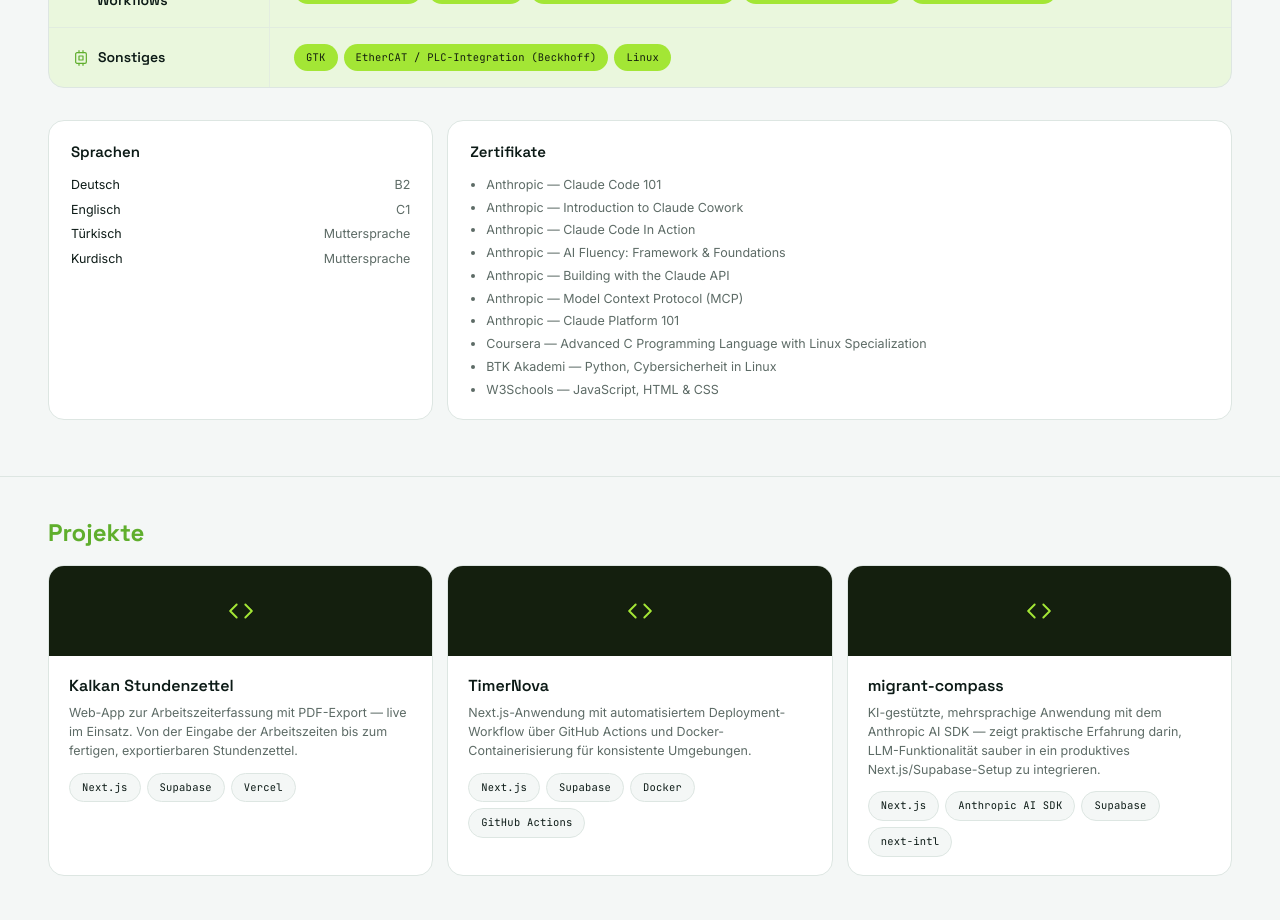
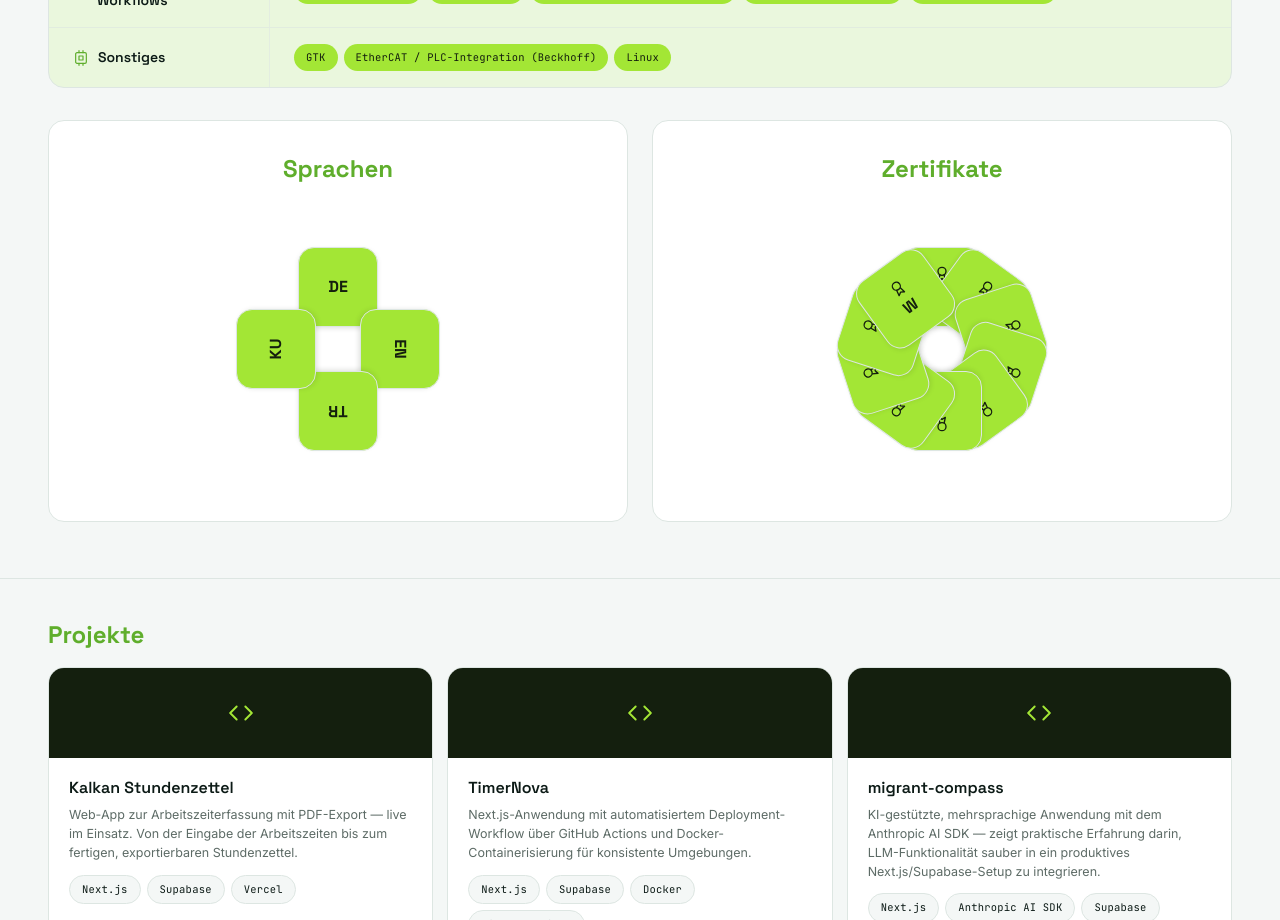
Before and after one commit to kalkanlatif/latif-portfolio, a Next.js app: page / in a window 1280 px wide. Shown: the part 1820-2740 px from the top of the page. Built offline with nearby package versions, Linux system fonts and the light colour scheme.

Commit message:
style: redesign languages/certificates as neon petal clusters with slower easing

```diff
--- /dev/null
+++ b/src/components/PetalCluster.tsx
@@ -0,0 +1,84 @@
+"use client";
+
+import { useState } from "react";
+import type { ReactNode } from "react";
+
+type Petal = {
+  key: string;
+  label: ReactNode;
+  detail: ReactNode;
+};
+
+export default function PetalCluster({
+  petals,
+  cardSize,
+  radius,
+  clusterSize,
+  cardClassName,
+  labelClassName,
+  detailClassName,
+}: {
+  petals: Petal[];
+  cardSize: number;
+  radius: number;
+  clusterSize: number;
+  cardClassName: string;
+  labelClassName: string;
+  detailClassName: string;
+}) {
+  const [hovered, setHovered] = useState<number | null>(null);
+
+  return (
+    <div
+      className="relative mx-auto"
+      style={{ width: clusterSize, height: clusterSize }}
+    >
+      {petals.map((petal, i) => {
+        const angle = (360 / petals.length) * i;
+        const isHovered = hovered === i;
+        const transform = isHovered
+          ? "translate(-50%, -50%) rotate(0deg) scale(1.3)"
+          : `translate(-50%, -50%) rotate(${angle}deg) translateY(-${radius}px)`;
+
+        return (
+          <div
+            key={petal.key}
+            onMouseEnter={() => setHovered(i)}
+            onMouseLeave={() => setHovered(null)}
+            style={{
+              position: "absolute",
+              top: "50%",
+              left: "50%",
+              width: cardSize,
+              height: cardSize,
+              transform,
+              zIndex: isHovered ? 50 : i,
+              transition:
+                "transform 600ms cubic-bezier(0.22, 1, 0.36, 1), box-shadow 600ms cubic-bezier(0.22, 1, 0.36, 1)",
+              boxShadow: isHovered
+                ? "0 18px 34px -10px rgba(20, 31, 14, 0.45)"
+                : "0 2px 6px -2px rgba(20, 31, 14, 0.18)",
+            }}
+            className={`flex items-center justify-center rounded-card border border-border ${cardClassName}`}
+          >
+            <span className={labelClassName}>{petal.label}</span>
+            <div
+              style={{
+                position: "absolute",
+                top: -cardSize * 0.55,
+                left: "50%",
+                transform: "translateX(-50%)",
+                opacity: isHovered ? 1 : 0,
+                transitionDelay: isHovered ? "200ms" : "0ms",
+                boxShadow: "0 10px 24px -6px rgba(20, 31, 14, 0.5)",
+              }}
+              className={`pointer-events-none w-max max-w-52 rounded-md px-3 py-2 text-center transition-opacity duration-500 ${detailClassName}`}
+            >
+              {petal.detail}
+            </div>
+          </div>
+        );
+      })}
+    </div>
+  );
+}
--- a/src/components/Skills.tsx
+++ b/src/components/Skills.tsx
@@ -1,3 +1,5 @@
+import PetalCluster from "@/components/PetalCluster";
+
 function TechPill({ children }: { children: string }) {
   return (
     <span className="rounded-pill bg-accent-bright px-3 py-[6px] font-mono text-[10.5px] tracking-[0.02em] text-card-dark">
@@ -90,23 +92,26 @@
 ];
 
 const languages = [
-  { name: "Deutsch", level: "B2" },
-  { name: "Englisch", level: "C1" },
-  { name: "Türkisch", level: "Muttersprache" },
-  { name: "Kurdisch", level: "Muttersprache" },
+  { code: "DE", name: "Deutsch", level: "B2" },
+  { code: "EN", name: "Englisch", level: "C1" },
+  { code: "TR", name: "Türkisch", level: "Muttersprache" },
+  { code: "KU", name: "Kurdisch", level: "Muttersprache" },
 ];
 
 const certificates = [
-  "Anthropic — Claude Code 101",
-  "Anthropic — Introduction to Claude Cowork",
-  "Anthropic — Claude Code In Action",
-  "Anthropic — AI Fluency: Framework & Foundations",
-  "Anthropic — Building with the Claude API",
-  "Anthropic — Model Context Protocol (MCP)",
-  "Anthropic — Claude Platform 101",
-  "Coursera — Advanced C Programming Language with Linux Specialization",
-  "BTK Akademi — Python, Cybersicherheit in Linux",
-  "W3Schools — JavaScript, HTML & CSS",
+  { issuer: "Anthropic", name: "Claude Code 101" },
+  { issuer: "Anthropic", name: "Introduction to Claude Cowork" },
+  { issuer: "Anthropic", name: "Claude Code In Action" },
+  { issuer: "Anthropic", name: "AI Fluency: Framework & Foundations" },
+  { issuer: "Anthropic", name: "Building with the Claude API" },
+  { issuer: "Anthropic", name: "Model Context Protocol (MCP)" },
+  { issuer: "Anthropic", name: "Claude Platform 101" },
+  {
+    issuer: "Coursera",
+    name: "Advanced C Programming Language with Linux Specialization",
+  },
+  { issuer: "BTK Akademi", name: "Python, Cybersicherheit in Linux" },
+  { issuer: "W3Schools", name: "JavaScript, HTML & CSS" },
 ];
 
 export default function Skills() {
@@ -154,33 +159,75 @@
         ))}
       </div>
 
-      <div className="mt-8 grid grid-cols-[repeat(auto-fit,minmax(260px,1fr))] gap-3.5">
-        <div className="rounded-card border border-border bg-card px-[22px] py-5">
-          <div className="mb-3 font-display text-[15px] font-semibold">
+      <div className="mt-8 grid grid-cols-1 gap-6 lg:grid-cols-2">
+        <div className="rounded-card border border-border bg-card px-[22px] py-8">
+          <div className="mb-6 text-center font-display text-2xl font-bold text-accent">
             Sprachen
           </div>
-          <div className="flex flex-col gap-1.5">
-            {languages.map((lang) => (
-              <div
-                key={lang.name}
-                className="flex justify-between font-body text-[12.5px] text-ink"
-              >
-                <span>{lang.name}</span>
-                <span className="text-muted">{lang.level}</span>
-              </div>
-            ))}
-          </div>
+          <PetalCluster
+            clusterSize={280}
+            cardSize={80}
+            radius={62}
+            cardClassName="bg-accent-bright"
+            labelClassName="font-display text-base font-bold text-card-dark"
+            detailClassName="bg-card-dark font-mono text-[10px] whitespace-nowrap text-on-dark"
+            petals={languages.map((lang) => ({
+              key: lang.name,
+              label: lang.code,
+              detail: (
+                <>
+                  {lang.name} — {lang.level}
+                </>
+              ),
+            }))}
+          />
         </div>
 
-        <div className="rounded-card border border-border bg-card px-[22px] py-5 sm:col-span-2">
-          <div className="mb-3 font-display text-[15px] font-semibold">
+        <div className="rounded-card border border-border bg-card px-[22px] py-8">
+          <div className="mb-6 text-center font-display text-2xl font-bold text-accent">
             Zertifikate
           </div>
-          <ul className="list-disc space-y-1 pl-4 font-body text-[12.5px] leading-[1.5] text-muted">
-            {certificates.map((cert) => (
-              <li key={cert}>{cert}</li>
-            ))}
-          </ul>
+          <PetalCluster
+            clusterSize={280}
+            cardSize={80}
+            radius={62}
+            cardClassName="bg-accent-bright"
+            labelClassName="flex flex-col items-center gap-0.5"
+            detailClassName="bg-card-dark font-mono text-[9.5px] leading-snug text-on-dark"
+            petals={certificates.map((cert) => ({
+              key: cert.issuer + cert.name,
+              label: (
+                <>
+                  <svg
+                    width="16"
+                    height="16"
+                    viewBox="0 0 24 24"
+                    fill="none"
+                    stroke="currentColor"
+                    strokeWidth="2"
+                    strokeLinecap="round"
+                    strokeLinejoin="round"
+                    className="text-card-dark"
+                  >
+                    <circle cx="12" cy="8" r="6" />
+                    <path d="M8.7 13.5 7 22l5-3 5 3-1.7-8.5" />
+                  </svg>
+                  <span className="font-display text-base font-bold text-card-dark">
+                    {cert.issuer[0]}
+                  </span>
+                </>
+              ),
+              detail: (
+                <>
+                  <span className="text-accent-bright">Zertifikat</span>
+                  <br />
+                  {cert.issuer}
+                  <br />
+                  {cert.name}
+                </>
+              ),
+            }))}
+          />
         </div>
       </div>
     </section>
```
